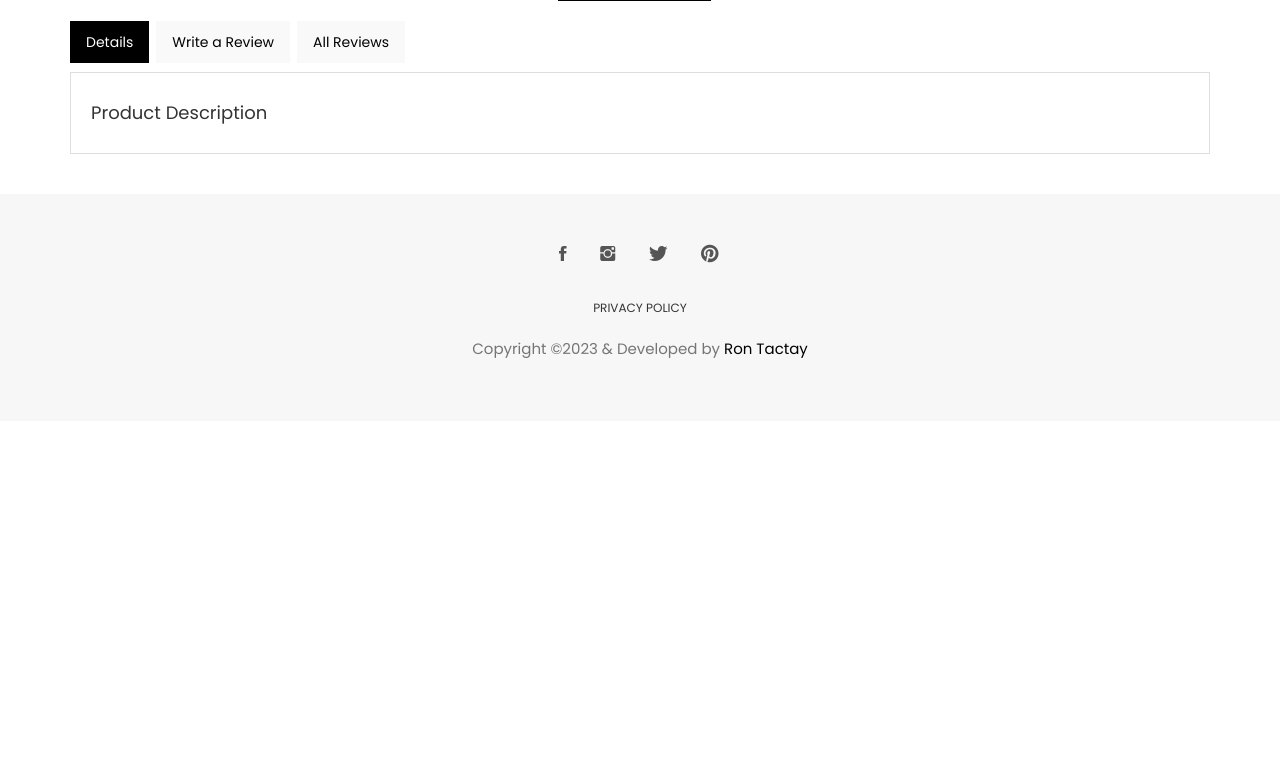
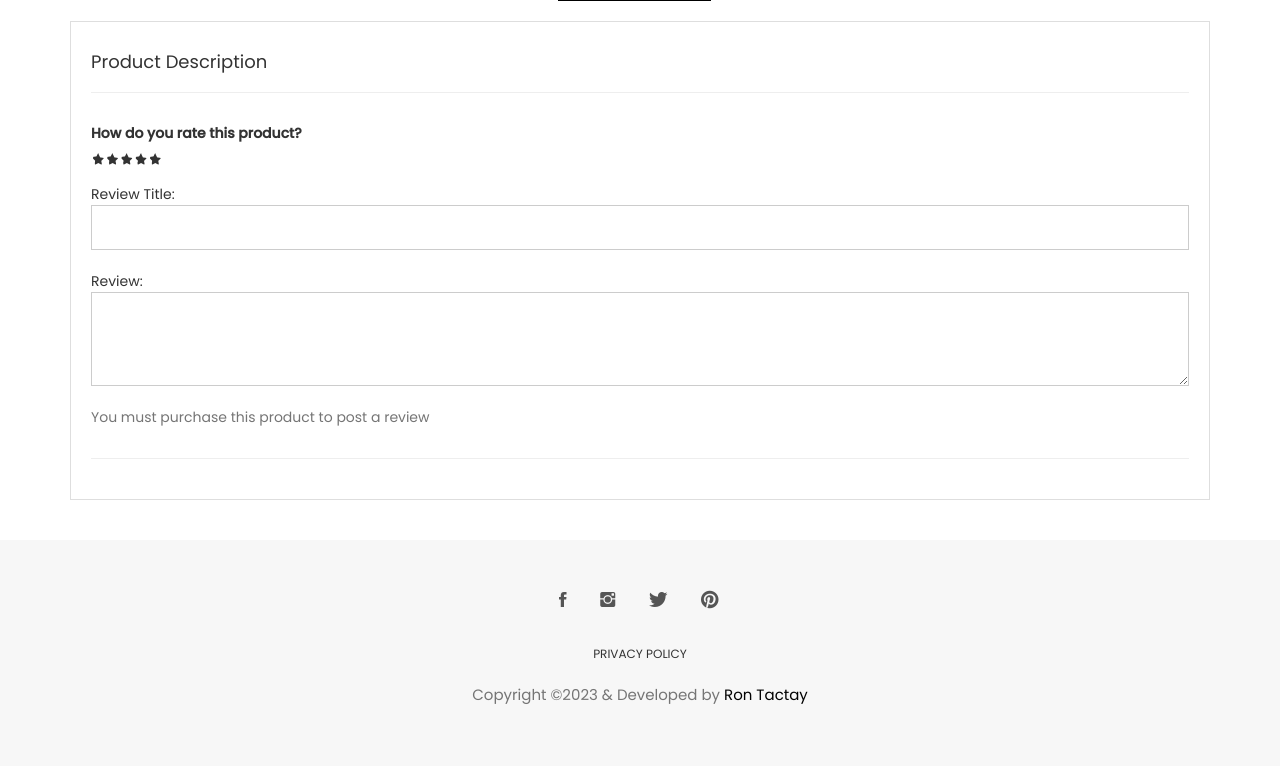
Before and after one commit to rtactayjr/E-Commerce-Project-Django_1, a Django app: template templates/store/product_detail.html in a window 1280 px wide. Shown: the part 600-1366 px from the top of the page. Before the commit the page ends 958 px from the top, so only its background shows below. Run offline with Django 4.2, Linux system fonts and the light colour scheme; the template is opened without the code that fills it, so the values that code supplies are empty; the visitor is signed in with stand-in values (Sample User, id 1); some libraries are stand-ins or nearby versions; some web fonts are replaced.

Commit message:
Update reviewrating, Update reviewrating page

```diff
--- a/products/admin.py
+++ b/products/admin.py
@@ -1,6 +1,6 @@
 from django.contrib import admin
 
-from . models import Product, Variation
+from . models import Product, Variation, ReviewRating
 
 # Register your models here.
 class ProductAdmin(admin.ModelAdmin):
@@ -16,3 +16,4 @@ class VariationAdmin(admin.ModelAdmin):
 
 admin.site.register(Product, ProductAdmin)
 admin.site.register(Variation, VariationAdmin)
+admin.site.register(ReviewRating)
--- a/store/admin.py
+++ b/store/admin.py
@@ -1,5 +1,3 @@
 from django.contrib import admin
-from .models import ReviewRating
 
 # Register your models here.
-admin.site.register(ReviewRating)
--- a/store/forms.py
+++ b/store/forms.py
@@ -1,5 +1,5 @@
 from django import forms
-from . models import ReviewRating
+from products . models import ReviewRating
 
 class ReviewForm(forms.ModelForm):
     class Meta:
--- a/store/views.py
+++ b/store/views.py
@@ -9,7 +9,7 @@ from carts.models import CartItem
 from carts.views import _cart_id
 from orders . models import OrderedProduct
 
-from . models import ReviewRating
+from products . models import ReviewRating
 from . forms import ReviewForm
 
 # Create your views here.
--- a/templates/store/product_detail.html
+++ b/templates/store/product_detail.html
@@ -118,19 +118,21 @@
 		<div class="row">
 			<div class="col-xs-12">
 				<div class="tabCommon mt-20">
-					<ul class="nav nav-tabs">
+					<!-- <ul class="nav nav-tabs">
 						<li class="active"><a data-toggle="tab" href="#details" aria-expanded="true">Details</a></li>
 						<li class=""><a data-toggle="tab" href="#writereview" aria-expanded="false">Write a Review</a></li>
 						<li class=""><a data-toggle="tab" href="#reviews" aria-expanded="false">All Reviews</a></li>
-					</ul>
+					</ul> -->
 					<div class="tab-content patternbg">
 
-						<div id="details" class="tab-pane fade active in">
+						<div id="details">
 							<h4>Product Description</h4>
 							<p>{{single_product.description}}</p>
 						</div>
 
-						<div id="writereview" class="tab-pane fade">
+						<hr>
+
+						<div id="writereview" >
 							<div class="post-comments">
 								<form action="{% url 'submit_review' single_product.id %}" method="POST">
 									{% csrf_token %}
@@ -183,10 +185,32 @@
 							</div>
 						</div>
 
+						<hr>
 						{% for review in reviews %}
 						<!-- reviews -->
-						<div id="reviews" class="tab-pane fade">
+						<div id="reviews">
 							<div class="post-comments">
+								<header class="section-heading">
+									<h3>Customer Reviews</h3>
+									<div class="rating-star">
+										<span>
+											<i class="fa fa-star{% if single_product.averageReview < 0.5 %}-o{% elif single_product.averageReview >= 0.5 and single_product.averageReview < 1 %}-half-o {% endif %}"
+												aria-hidden="true"></i>
+											<i class="fa fa-star{% if single_product.averageReview < 1.5 %}-o{% elif single_product.averageReview >= 1.5 and single_product.averageReview < 2 %}-half-o {% endif %}"
+												aria-hidden="true"></i>
+											<i class="fa fa-star{% if single_product.averageReview < 2.5 %}-o{% elif single_product.averageReview >= 2.5 and single_product.averageReview < 3 %}-half-o {% endif %}"
+												aria-hidden="true"></i>
+											<i class="fa fa-star{% if single_product.averageReview < 3.5 %}-o{% elif single_product.averageReview >= 3.5 and single_product.averageReview < 4 %}-half-o {% endif %}"
+												aria-hidden="true"></i>
+											<i class="fa fa-star{% if single_product.averageReview < 4.5 %}-o{% elif single_product.averageReview >= 4.5 and single_product.averageReview < 5 %}-half-o {% endif %}"
+												aria-hidden="true"></i>
+											<span>{{single_product.countReview}} reviews</span>
+										</span>
+									</div>
+								</header>
+
+								<hr>
+
 						    	<ul class="media-list comments-list m-bot-50 clearlist">
 								    <!-- Comment Item start-->
 								    <li class="media">
```
Also changed, not shown: products/models.py (+28 -0 lines), store/models.py (+0 -15 lines), products/migrations/0003_reviewrating.py (added), store/migrations/0002_delete_reviewrating.py (added).
